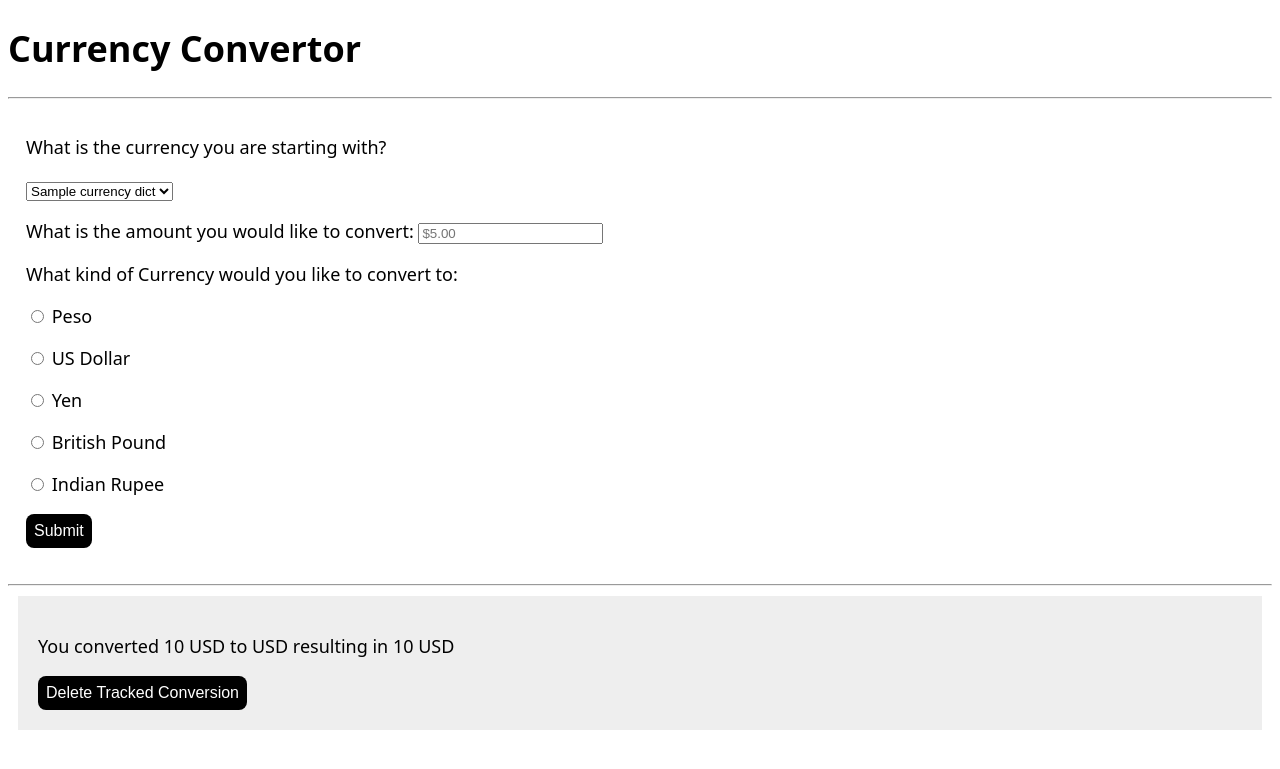
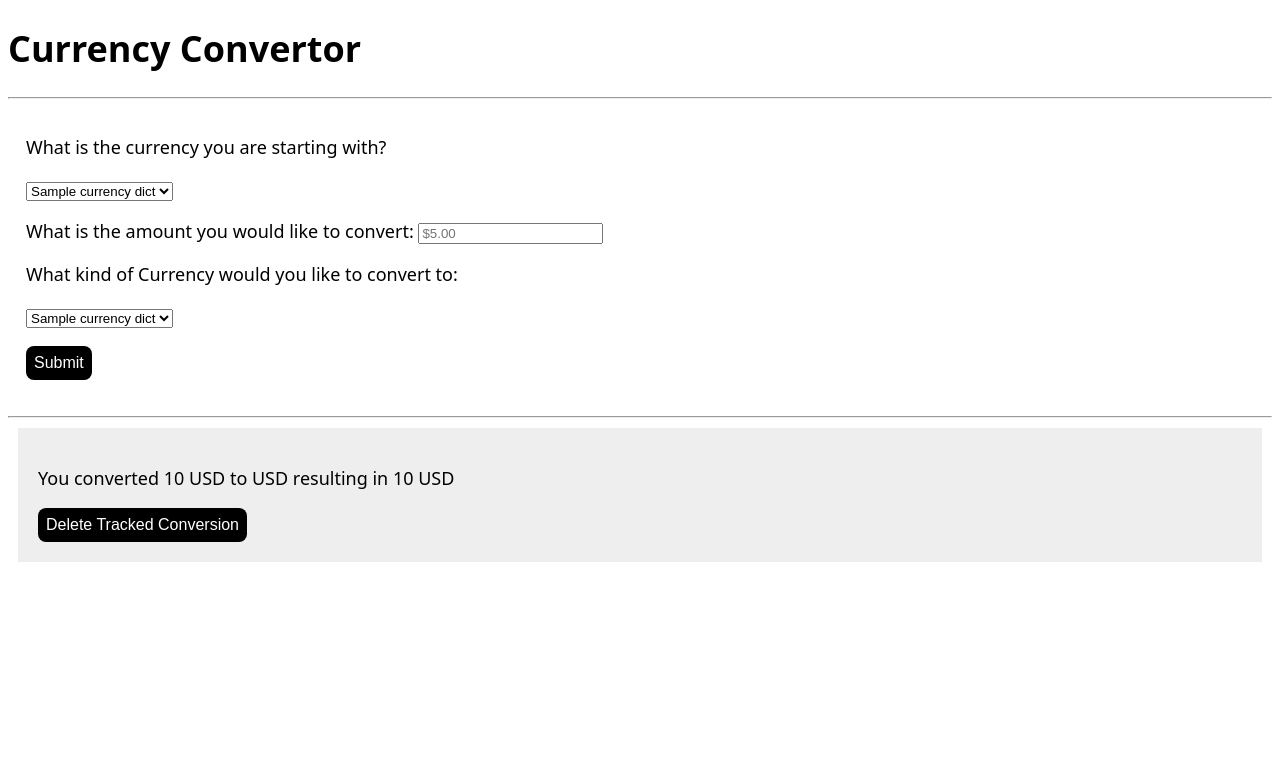
Before and after one commit to DominicBarnett/2024-Winter-Intensive, a Flask app: template templates/index.html in a window 1280 px wide. Shown: the top 769 px of the page. Run offline with Flask 2, Linux system fonts and the light colour scheme; the template is opened without the code that fills it: most values are stand-ins (such as "Sample title", 1, 10 or a date in 2020); parts of the project's set-up code (start-up, migrations or seed data) failed here and were passed over.

Commit message:
form streamlined, helper function, currency dict fixed

```diff
--- a/app.py
+++ b/app.py
@@ -13,14 +13,15 @@ app = Flask(__name__)
 uri = 'mongodb+srv://dombarnett03:3SYrz9JsbamU6txd@cluster0.zvgijzx.mongodb.net/?retryWrites=true&w=majority'
 client = MongoClient(uri)
 db = client.CurrencyConversions
-currency_dict = {}
-currency_params = {
-        'type' : 'fiat',
-        'api_key' : API_KEY
-    }
+
+# currency_dict = {}
+# currency_params = {
+#         'type' : 'fiat',
+#         'api_key' : API_KEY
+#     }
 
 
-currency_results_json = requests.get(CURRENCY_API_URL, params=currency_params).json()
+# currency_results_json = requests.get(CURRENCY_API_URL, params=currency_params).json()
 
 try:
     client.admin.command('ping')
@@ -29,12 +30,26 @@ try:
 except Exception as e:
     print(e)
 
-for entry in currency_results_json['response']:
+# for entry in currency_results_json['response']:
+#         name = entry['name']
+#         short_code = entry['short_code']
+#         currency_dict[name] = short_code
+
+# print(currency_dict)
+
+def get_currency_dict():
+    '''Creates API call to generate all available currency's to use'''
+    currency_dict = {}
+    currency_params = {
+        'type' : 'fiat',
+        'api_key' : API_KEY
+    }
+    currency_results_json = requests.get(CURRENCY_API_URL, params=currency_params).json()
+    for entry in currency_results_json['response']:
         name = entry['name']
         short_code = entry['short_code']
         currency_dict[name] = short_code
-
-# print(currency_dict)
+    return currency_dict
 
 @app.route('/', methods=('GET', 'POST'))
 def index():
@@ -58,17 +73,12 @@ def index():
                 'fromCurrency' : results_json['response']['from'],
                 'toCurrency' : results_json['response']['to'],
                 'newAmount' : round(results_json['response']['value'], 2),
-                'currencyDict' : currency_dict.items()
-
                 }
         newAmount = round(results_json['response']['value'], 2)
         db.StoredConversions.insert_one({'FromCurrency': FromCurrency, 'amount': amount, 'ToCurrency': ToCurrency, 'NewAmount': newAmount})
 
-
-
-
     all_conversions = db.StoredConversions.find()
-    return render_template('index.html', conversions=all_conversions, **context)
+    return render_template('index.html',currency_dict=get_currency_dict(), conversions=all_conversions, **context)
 
 
 @app.route('/delete/<id>', methods=["POST"])
@@ -77,5 +87,7 @@ def delete(id):
     return redirect(url_for('index'))
 
 
+
+
 if __name__ == '__main__':
     app.run(debug=True)
--- a/templates/index.html
+++ b/templates/index.html
@@ -13,23 +13,8 @@
 		<form action="/" method="post" id="ConversionForm">
 
       <p>What is the currency you are starting with?</p>
-      <!-- <p><label>
-          <input name="FromCurrency" type="radio" required value="USD">US Dollars
-        </label></p>
-      <p><label>
-          <input name="FromCurrency" type="radio" required value="MXN">Peso
-        </label></p>
-      <p><label>
-          <input name="FromCurrency" type="radio" required value="JPY">Yen
-        </label></p>
-      <p><label>
-          <input name="FromCurrency" type="radio" required value="INR">Rupee
-        </label></p>
-      <p><label>
-          <input name="FromCurrency" type="radio" required value="GBP">British Pound
-        </label></p> -->
         <select name="FromCurrency">
-          {% for name, short_code in currencyDict %}
+           {% for name, short_code in currency_dict.items() %}
             <option value="{{ short_code }}">{{ name }}</option>
           {% endfor %}
         </select>
@@ -41,26 +26,11 @@
 
 			<div>
         <p>What kind of Currency would you like to convert to:</p>
-
-        <p><label>
-          <input name="ToCurrency" required type="radio" value="MXN">
-          Peso</label></p>
-
-        <p><label>
-            <input name="ToCurrency" required type="radio" value="USD">
-            US Dollar</label></p>
-
-        <p><label>
-          <input name="ToCurrency" required type="radio" value="JPY">
-          Yen</label></p>
-
-        <p><label>
-          <input name="ToCurrency" required type="radio" value="GBP">
-          British Pound</label></p>
-
-        <p><label>
-          <input name="ToCurrency" required type="radio" value="INR">
-          Indian Rupee</label></p>
+        <select name="ToCurrency">
+          {% for name, short_code in currency_dict.items() %}
+           <option value="{{ short_code }}">{{ name }}</option>
+         {% endfor %}
+       </select>
         </div>
 
 			<p><button type="submit">Submit</button></p>
```
